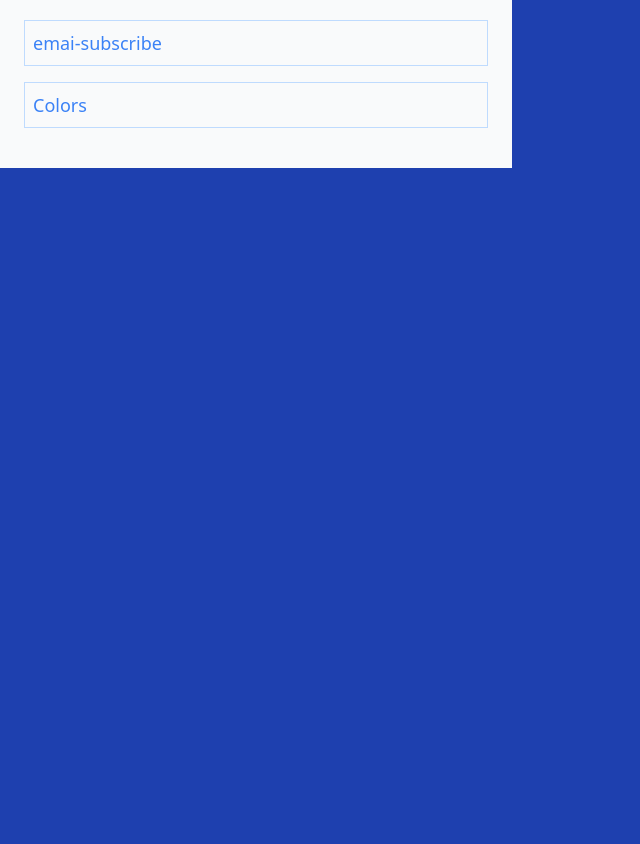
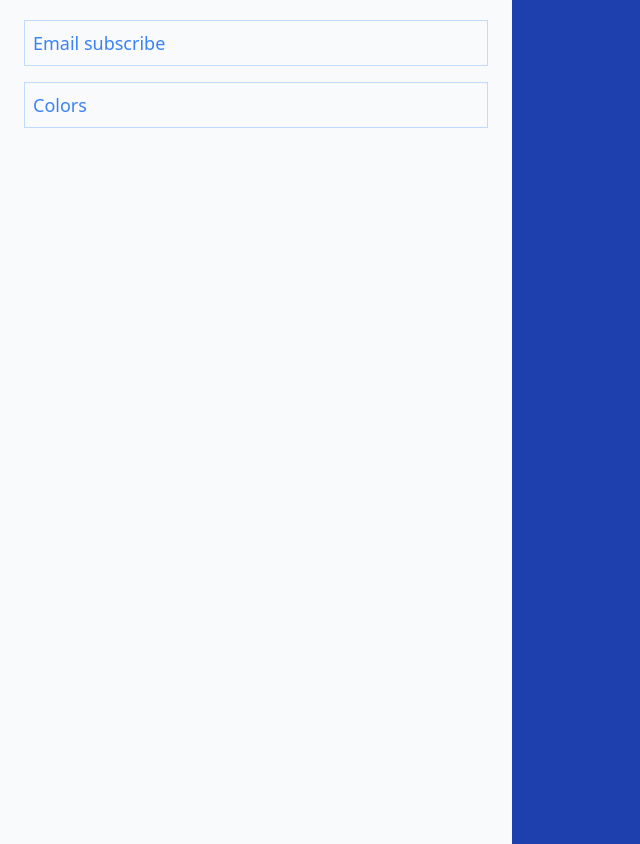
Before and after one commit to rashidikhaled/tailwind-mini-projects, a plain HTML site: page index.html in a window 1280 px wide. Shown: the part 64-908 px from the top of the page, without its empty margins (0-640 px from the left). Before the commit the page ends 800 px from the top, so only its background shows below. Drawn offline with nearby package versions, Linux system fonts and the light colour scheme.

Commit message:
set h-screen for sandbox part

```diff
--- a/index.html
+++ b/index.html
@@ -10,10 +10,10 @@
   <body class="bg-blue-800">
     <div class="container bg-gray-50   p-6 max-w-lg">
       <h1 class="text-3xl text-blue-800">Tailwind CSS Sandbox</h1>
-      <ul class="mt-6">
+      <ul class=" h-screen mt-6">
         <li class="text-lg border border-blue-200 p-2 my-4">
           <a class="text-blue-500 hover:text-blue-300" href="01-emai-subscribe/index.html"
-            >emai-subscribe</a
+            >Email subscribe</a
           >
         </li>
         <li class="text-lg border border-blue-200 p-2 my-4">
```
